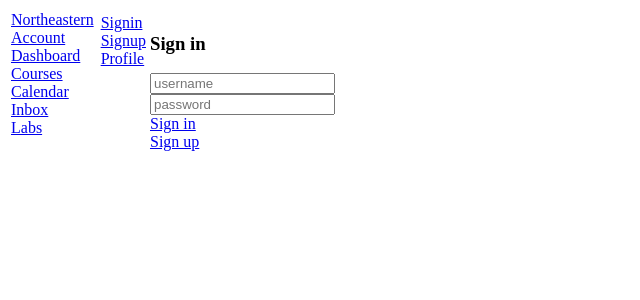
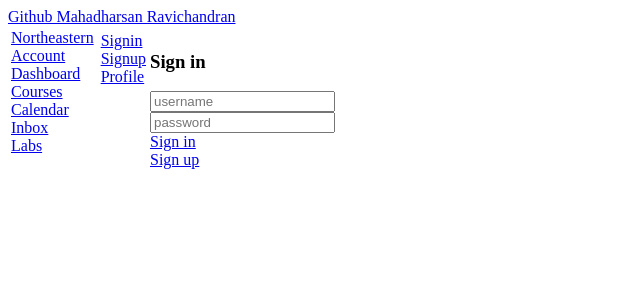
Before and after one commit to ravichandranma/kambaz-react-web-app, a React (Vite) app: page /#/Kambaz/Account/Signin in a window 1280 px wide. Shown: the top 300 px of the page, without its empty margins (0-640 px from the left). Built offline with nearby package versions, Linux system fonts and the light colour scheme.

Commit message:
sixth github link

```diff
--- a/src/App.tsx
+++ b/src/App.tsx
@@ -5,6 +5,7 @@ export default function App() {
  return (
   <HashRouter>
    <div>
+    <a href="https://github.com/ravichandranma/kambaz-react-web-app/tree/master">Github Mahadharsan Ravichandran</a>
     <Routes>
      <Route path="/" element={<Navigate to="Kambaz"/>}/>
      <Route path="/Labs/*" element={<Labs />} />
```
